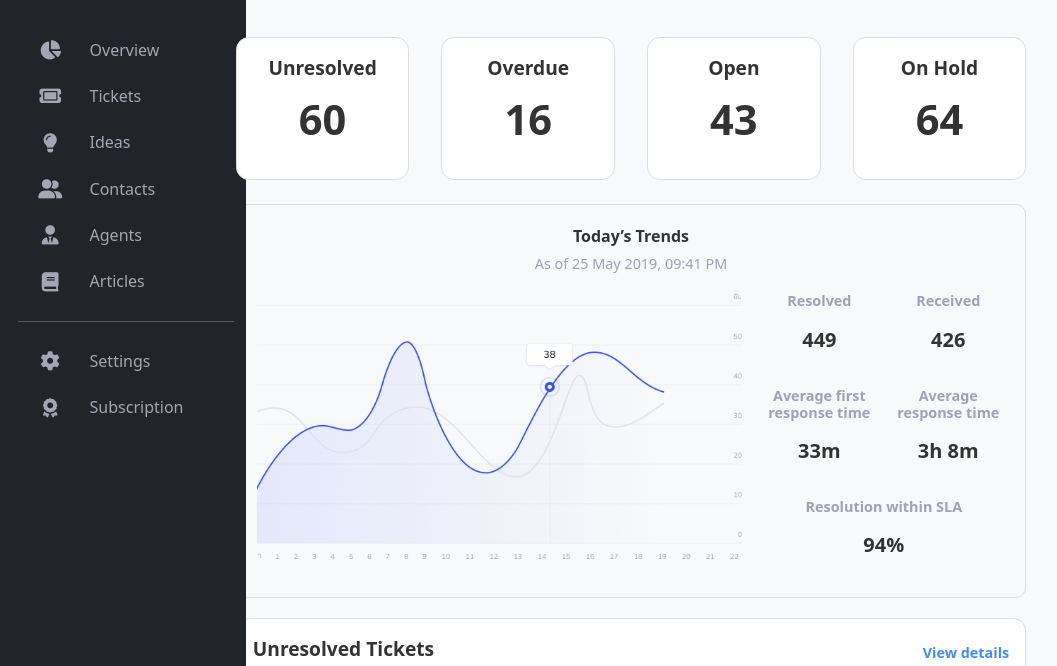
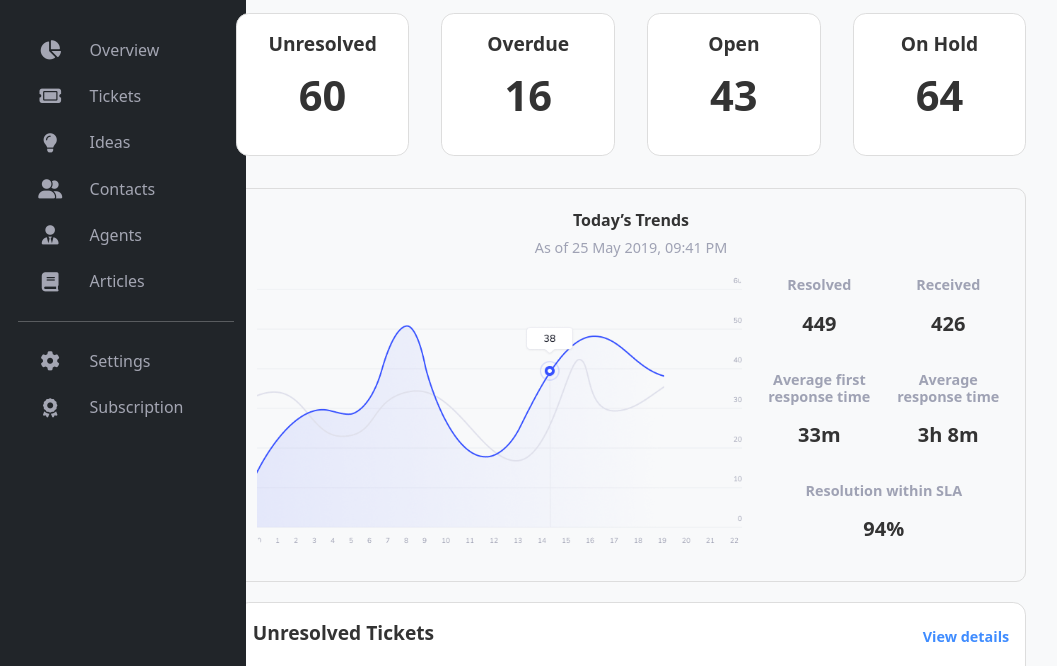
Before and after one commit to morovie/frontend-framework, a website: page public/index.html in a window 1280 px wide. Shown: the part 83-749 px from the top of the page, without its empty margins (9-1066 px from the left). Drawn offline with nearby package versions, Linux system fonts and the light colour scheme.

Commit message:
readme + fixed overview cards

```diff
--- a/public/index.html
+++ b/public/index.html
@@ -121,7 +121,7 @@
       </section>
 
       <!-- Trends and Resolved Metrics -->
-      <section id="trends-resolved-metrics" class="metrics-section">
+      <section id="trends-resolved-metrics" class="metrics-section col-sm-12 col-md-12">
         <header class="trends-header">
           <h5>Today’s Trends</h5>
           <p>As of 25 May 2019, 09:41 PM</p>
--- a/src/scss/stylesheet.scss
+++ b/src/scss/stylesheet.scss
@@ -96,7 +96,7 @@ header.page-header {
     }
   }
 }
-
+ // SIDE MENU
 #sideMenu {
 
   padding: 1em 0 0 1em ;
@@ -144,6 +144,7 @@ header.page-header {
   flex-wrap: wrap;
   gap: 2em;
   margin: 1.5em 0;
+  margin: 7em;
 
   .card {
     @include card-style;
@@ -266,7 +267,7 @@ header.page-header {
   }
 }
 
-// Responsive Adjustments
+// Responsive Adjustments  <!-- MOVE THESE TO THE MAIN STYLE PLEASE AND THEN @MEDIA MIN-WIDTH WILL CHANGE IT FOR WEB//
 @media (max-width: 768px) {
   .overview-cards {
     flex-direction: column;
@@ -340,4 +341,7 @@ header.page-header {
         }
       }
   }
+  .overview-cards {
+    margin: 0 0 2em 0;
   }
+  }
```
Also changed, not shown: README.md, public/assets/css/stylesheet.css, 1 other file.
